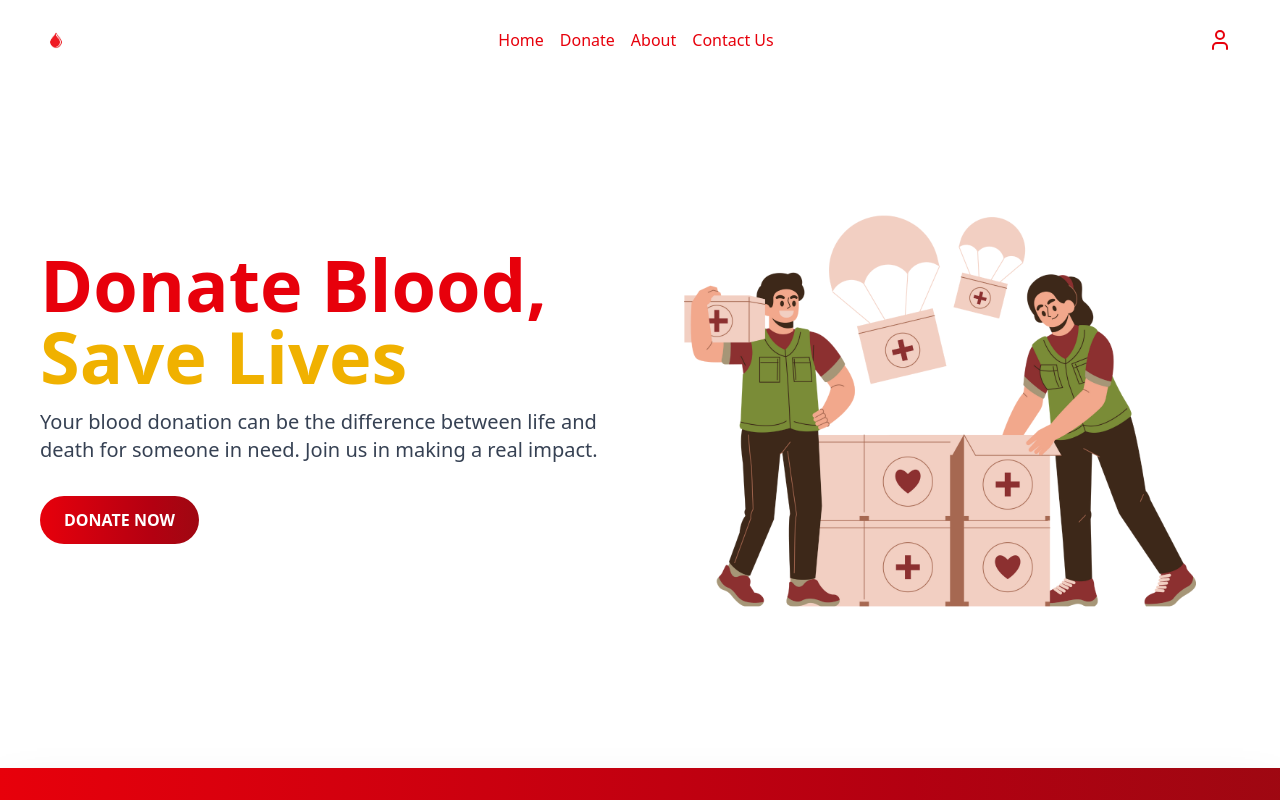
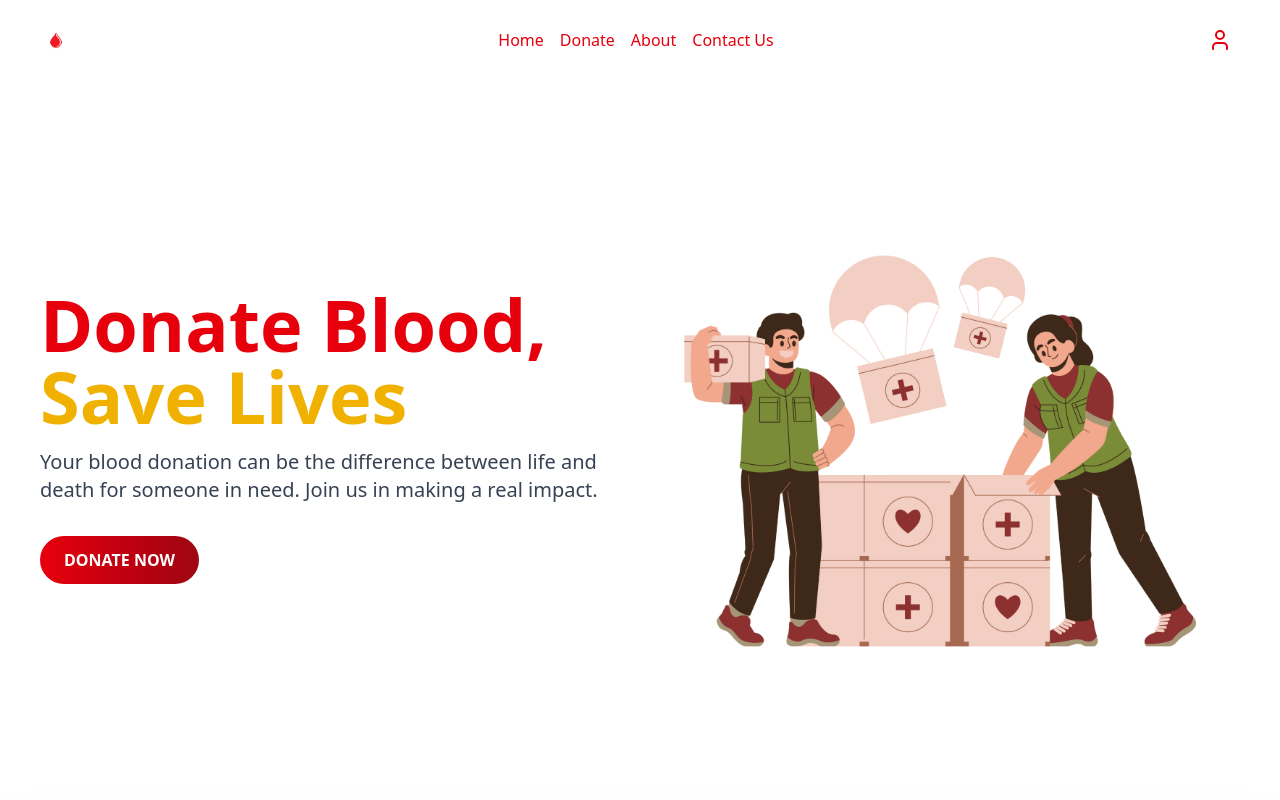
Before and after one commit to q-allen/blood-donation, a Next.js app: page / in a window 1280 px wide. Shown: the top 800 px of the page. Built offline with nearby package versions, Linux system fonts and the light colour scheme; no server answers.

Commit message:
Changes in UI

```diff
--- a/src/app/page.tsx
+++ b/src/app/page.tsx
@@ -27,7 +27,7 @@
     </header>
 
     {/* Main Content */}
-    <div className="flex flex-col md:flex-row items-center px-10 relative z-0"> {/* Content stays behind */}
+    <div className="flex flex-col md:flex-row items-center px-10 relative z-0 mt-10"> {/* Content stays behind */}
       {/* Left Section */}
       <motion.div
         initial={{ x: -50, opacity: 0 }}
```
